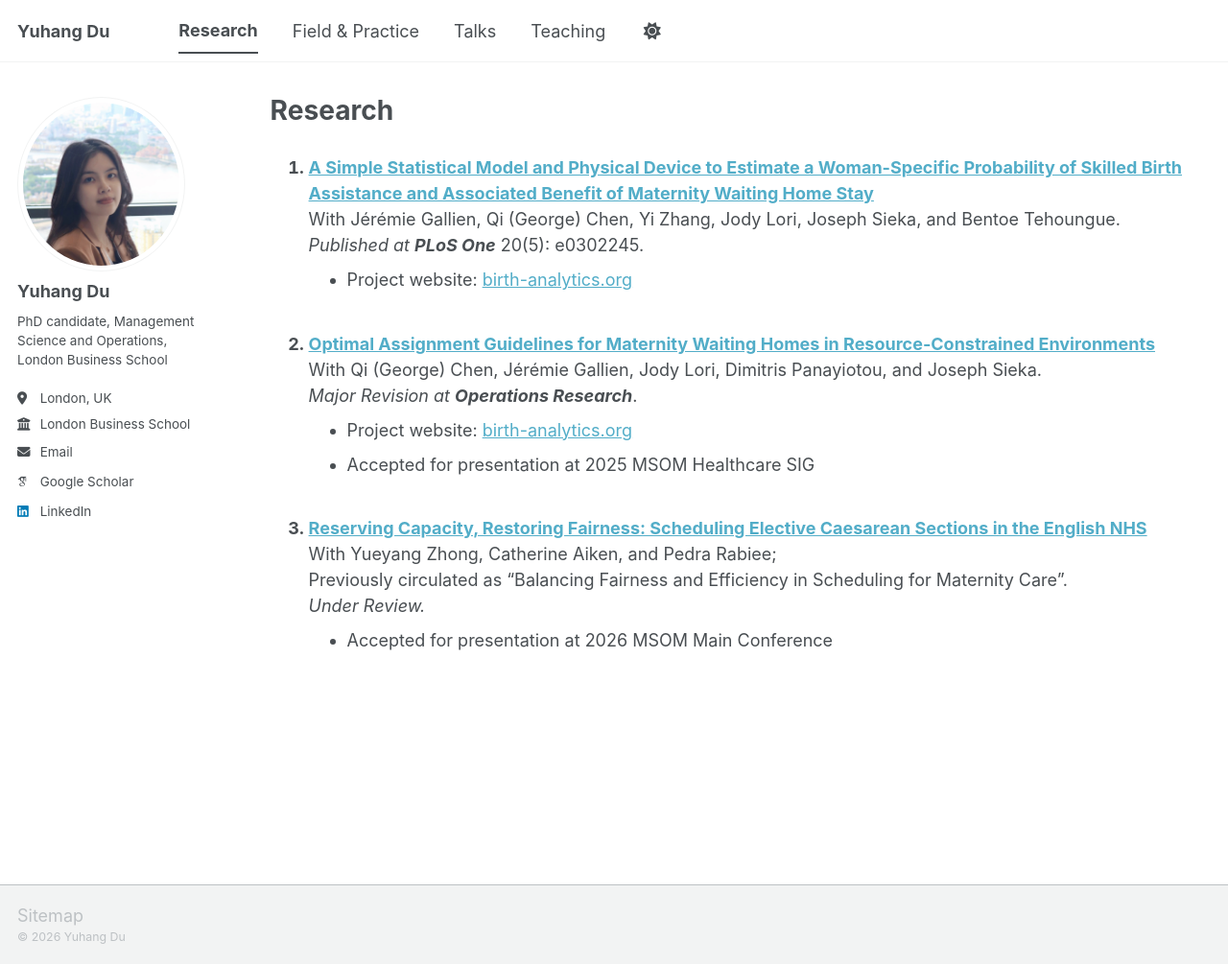
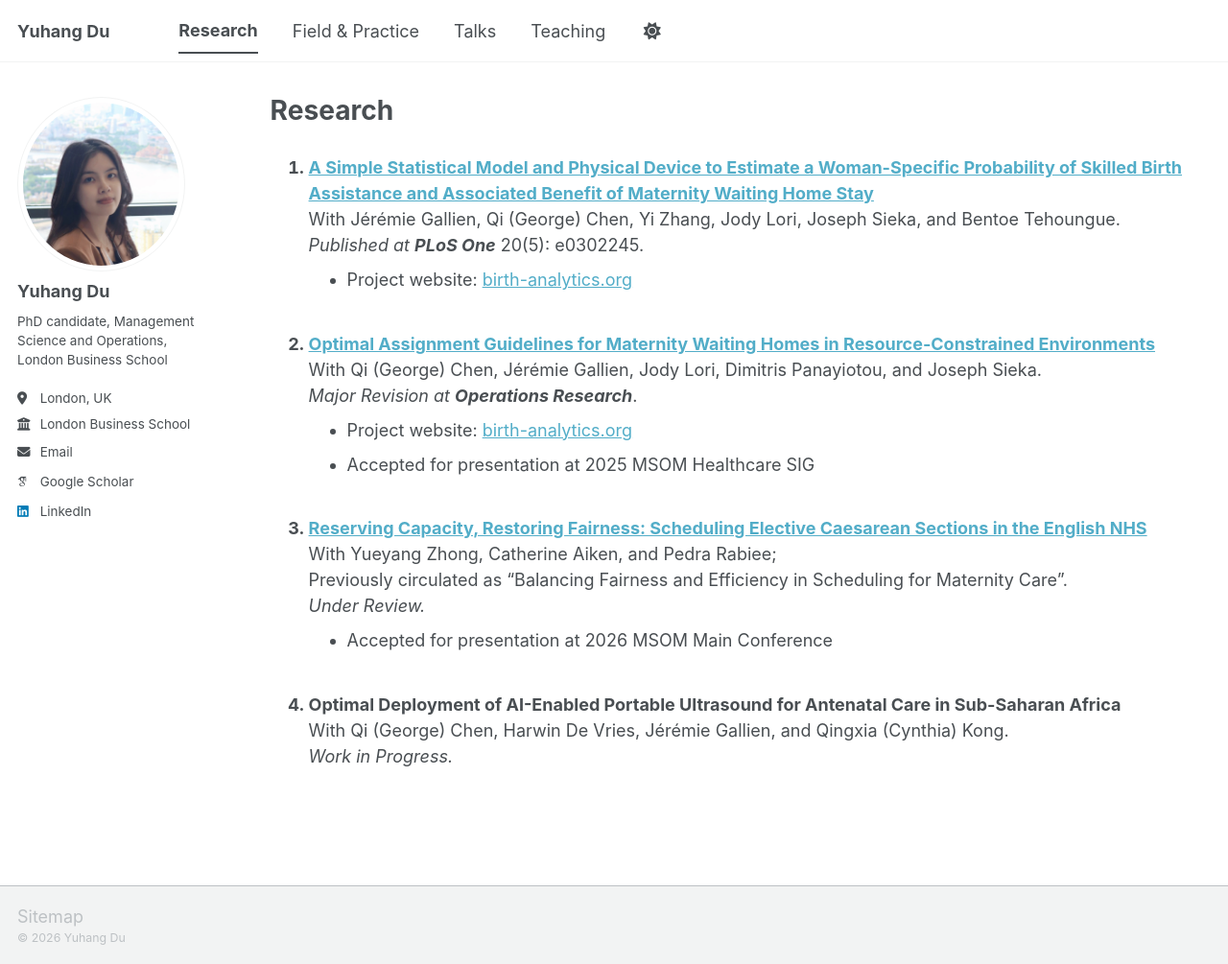
Before and after one commit to yuhangdu-edu/yuhangdu-edu.github.io, a Jekyll site: the page built from _pages/research.md, in a window 1280 px wide and 1005 px high. Shown: the whole window at 96% size. Built offline with Jekyll 4.4.1, drawn with Linux system fonts in a browser that asks for light colours; some web fonts are replaced; a script bundle is joined from its source files by our own code; library files that are not in the unit come from our copies.

Commit message:
Update research.md

```diff
--- a/_pages/research.md
+++ b/_pages/research.md
@@ -40,3 +40,8 @@ With Yueyang Zhong, Catherine Aiken, and Pedra Rabiee;<br>
 Previously circulated as "Balancing Fairness and Efficiency in Scheduling for Maternity Care".<br>
 *Under Review.*
 - Accepted for presentation at 2026 MSOM Main Conference
+
+
+4. **Optimal Deployment of AI-Enabled Portable Ultrasound for Antenatal Care in Sub-Saharan Africa**<br>
+With Qi (George) Chen, Harwin De Vries, Jérémie Gallien, and Qingxia (Cynthia) Kong.<br>
+*Work in Progress.*
```
